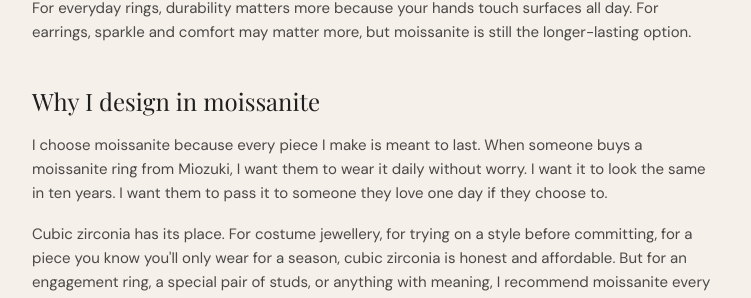
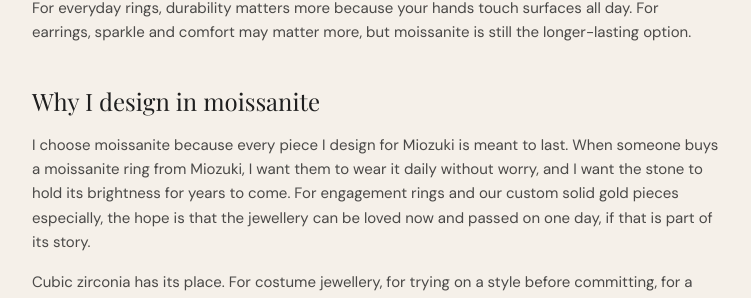
Before and after one commit to reonzpika/miozuki-web, a Next.js app: page /moissanite-guide/moissanite-vs-cubic-zirconia in a window 1280 px wide. Shown: the part 5976-6274 px from the top of the page, without its empty margins (264-1015 px from the left). Built offline with nearby package versions, Linux system fonts and the light colour scheme; no server answers; a web font is replaced by a local one.

Commit message:
update cubic zirconia guide heirloom wording

```diff
--- a/app/moissanite-guide/moissanite-vs-cubic-zirconia/page.mdx
+++ b/app/moissanite-guide/moissanite-vs-cubic-zirconia/page.mdx
@@ -142,7 +142,7 @@ For everyday rings, durability matters more because your hands touch surfaces al
 
 ## Why I design in moissanite
 
-I choose moissanite because every piece I make is meant to last. When someone buys a moissanite ring from Miozuki, I want them to wear it daily without worry. I want it to look the same in ten years. I want them to pass it to someone they love one day if they choose to.
+I choose moissanite because every piece I design for Miozuki is meant to last. When someone buys a moissanite ring from Miozuki, I want them to wear it daily without worry, and I want the stone to hold its brightness for years to come. For engagement rings and our custom solid gold pieces especially, the hope is that the jewellery can be loved now and passed on one day, if that is part of its story.
 
 Cubic zirconia has its place. For costume jewellery, for trying on a style before committing, for a piece you know you'll only wear for a season, cubic zirconia is honest and affordable. But for an engagement ring, a special pair of studs, or anything with meaning, I recommend moissanite every time.
 
```
